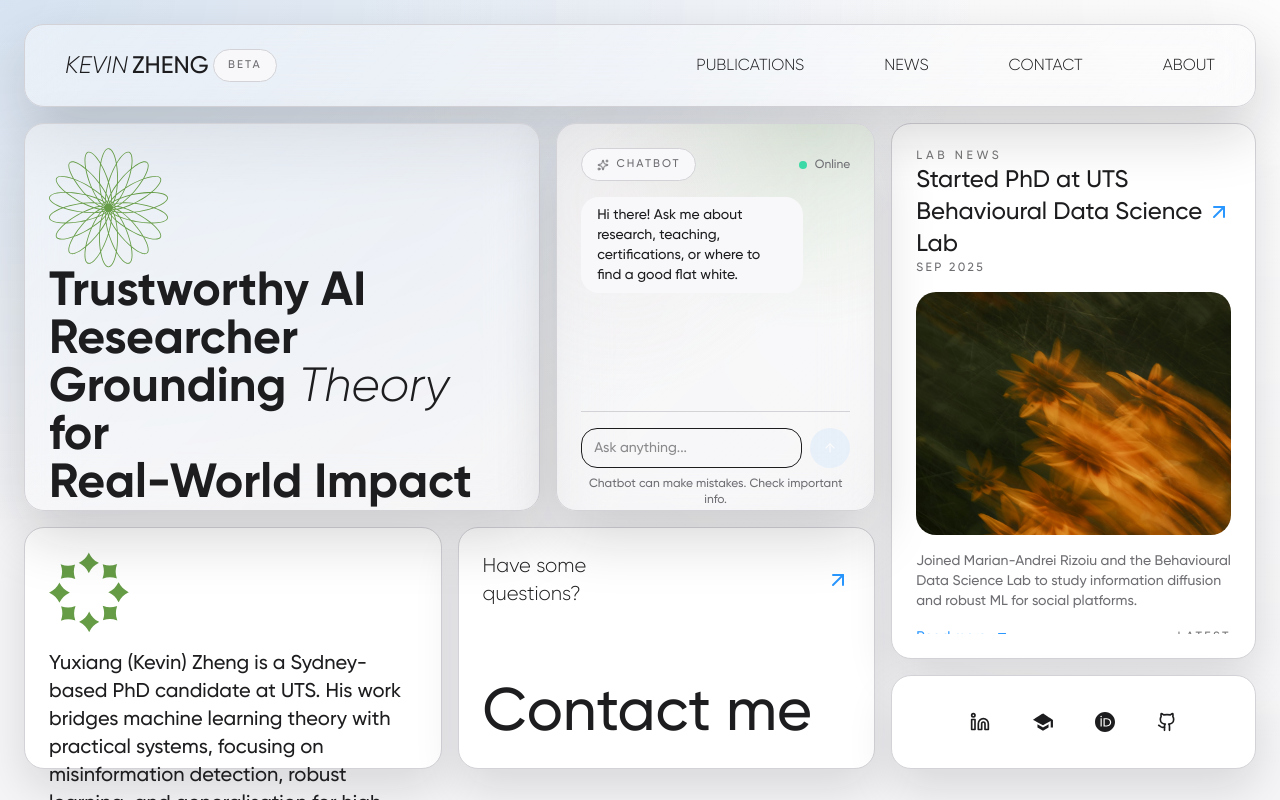
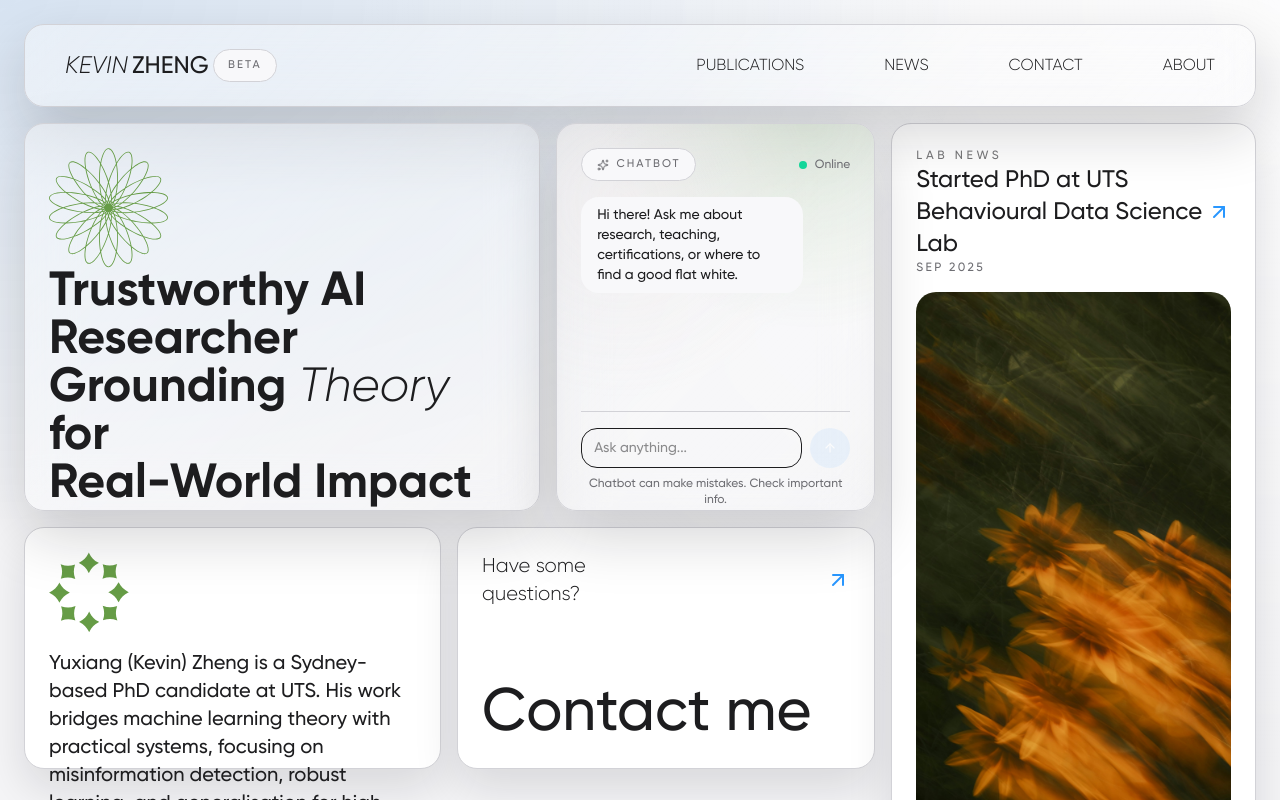
Before and after one commit to kyxzhe/kyxzhe.github.io, a Next.js app: page / in a window 1280 px wide. Shown: the top 800 px of the page. Built offline with nearby package versions, Linux system fonts and the light colour scheme; no server answers.

Commit message:
Link hero cards to detail pages

```diff
--- a/src/components/AboutContactSection.tsx
+++ b/src/components/AboutContactSection.tsx
@@ -1,6 +1,7 @@
 "use client";
 
 import Image from "next/image";
+import Link from "next/link";
 import { useState } from "react";
 import { ArrowUpRight } from "lucide-react";
 import { motion } from "motion/react";
@@ -21,8 +22,9 @@ export default function AboutContactSection() {
 
   return (
     <div id="contact" className="flex flex-row gap-1 md:gap-4 md:h-[40%] min-h-[200px] md:min-h-0">
+      <Link href="/about" className="w-[50%]" aria-label="Learn more about Kevin">
         <motion.div
-        className="w-[50%] surface-card text-foreground flex flex-col items-start justify-between p-3 md:p-6 gap-4"
+          className="surface-card text-foreground flex flex-col items-start justify-between p-3 md:p-6 gap-4 h-full"
           variants={cardVariants}
           initial="hidden"
           animate="visible"
@@ -51,6 +53,7 @@ export default function AboutContactSection() {
             {aboutDescription}
           </motion.p>
         </motion.div>
+      </Link>
       <motion.div
         className="w-[50%] surface-card p-3 md:p-6 flex flex-col h-full justify-between cursor-pointer"
         variants={contactCardVariants}
--- a/src/components/ProjectsSection.tsx
+++ b/src/components/ProjectsSection.tsx
@@ -1,6 +1,7 @@
 "use client";
 
 import Image from "next/image";
+import Link from "next/link";
 import { ArrowUpRight, Github, Linkedin } from "lucide-react";
 import { motion } from "motion/react";
 import { cardVariants, projectsVariants, projectItemVariants, socialVariants, textVariants, iconVariants } from "@/lib/animation/variants";
@@ -13,8 +14,9 @@ export default function ProjectsSection() {
   return (
     <div id="projects" className="flex flex-col w-full lg:w-[30%] gap-4 md:justify-between lg:mb-6 overflow-visible">
       {/* === CARD 3: Projects List === */}
+      <Link href="/news" className="flex-grow" aria-label="Explore Lab News">
         <motion.div
-        className="surface-card text-foreground p-4 md:p-6 flex-grow md:flex-wrap flex flex-col min-h-[420px] md:min-h-0"
+          className="surface-card text-foreground p-4 md:p-6 flex-grow md:flex-wrap flex flex-col min-h-[420px] md:min-h-0 h-full"
           variants={cardVariants}
           initial="hidden"
           animate="visible"
@@ -62,12 +64,9 @@ export default function ProjectsSection() {
           >
             <p className="text-sm text-muted-foreground mb-4">{headline.summary}</p>
             <div className="flex items-center justify-between text-sm mb-4">
-            <a
-              href={headline.link ?? "/news"}
-              className="inline-flex items-center gap-2 text-brand-accent hover:underline"
-            >
+              <span className="inline-flex items-center gap-2 text-brand-accent">
                 Read more <ArrowUpRight size={16} />
-            </a>
+              </span>
               <span className="text-foreground/60 uppercase tracking-[0.2em] text-xs">Latest</span>
             </div>
 
@@ -88,6 +87,7 @@ export default function ProjectsSection() {
             ))}
           </motion.div>
         </motion.div>
+      </Link>
       <motion.div
         className="flex-none surface-card p-6 md:p-9 flex justify-evenly items-center"
         variants={cardVariants}
```
Lines whose indentation alone changed are shown as unchanged.
